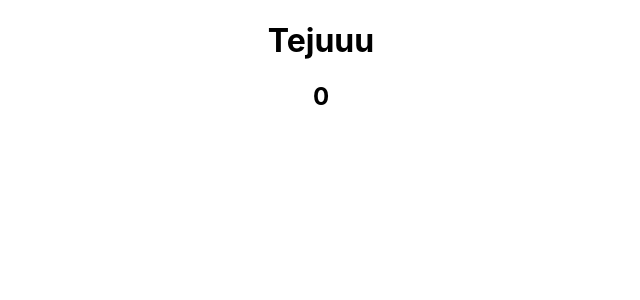
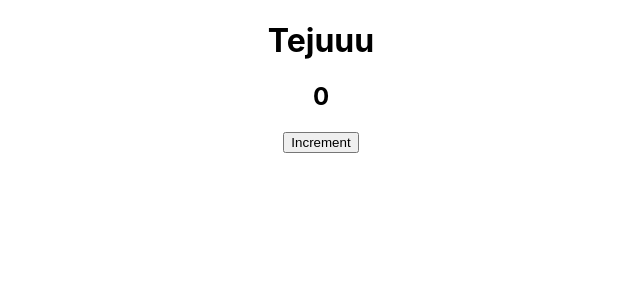
Before and after one commit to tejualapati97/Project1, a React (Create React App) app: page / in a window 1280 px wide. Shown: the top 300 px of the page, without its empty margins (319-959 px from the left). Built offline with nearby package versions, Linux system fonts and the light colour scheme.

Commit message:
increment counter

```diff
--- a/src/App.js
+++ b/src/App.js
@@ -5,10 +5,14 @@ import './App.css';
 
 function App() {
   const  [count, setCount] =useState(0);
+  const increment=()=>{
+    setCount((prev)=>prev + 1)
+  }
   return (
     <div className="App">
       <h1>Tejuuu</h1>
       <h2>{count}</h2>
+      <button onClick={increment}>Increment</button>
     </div>
   );
 }
```
